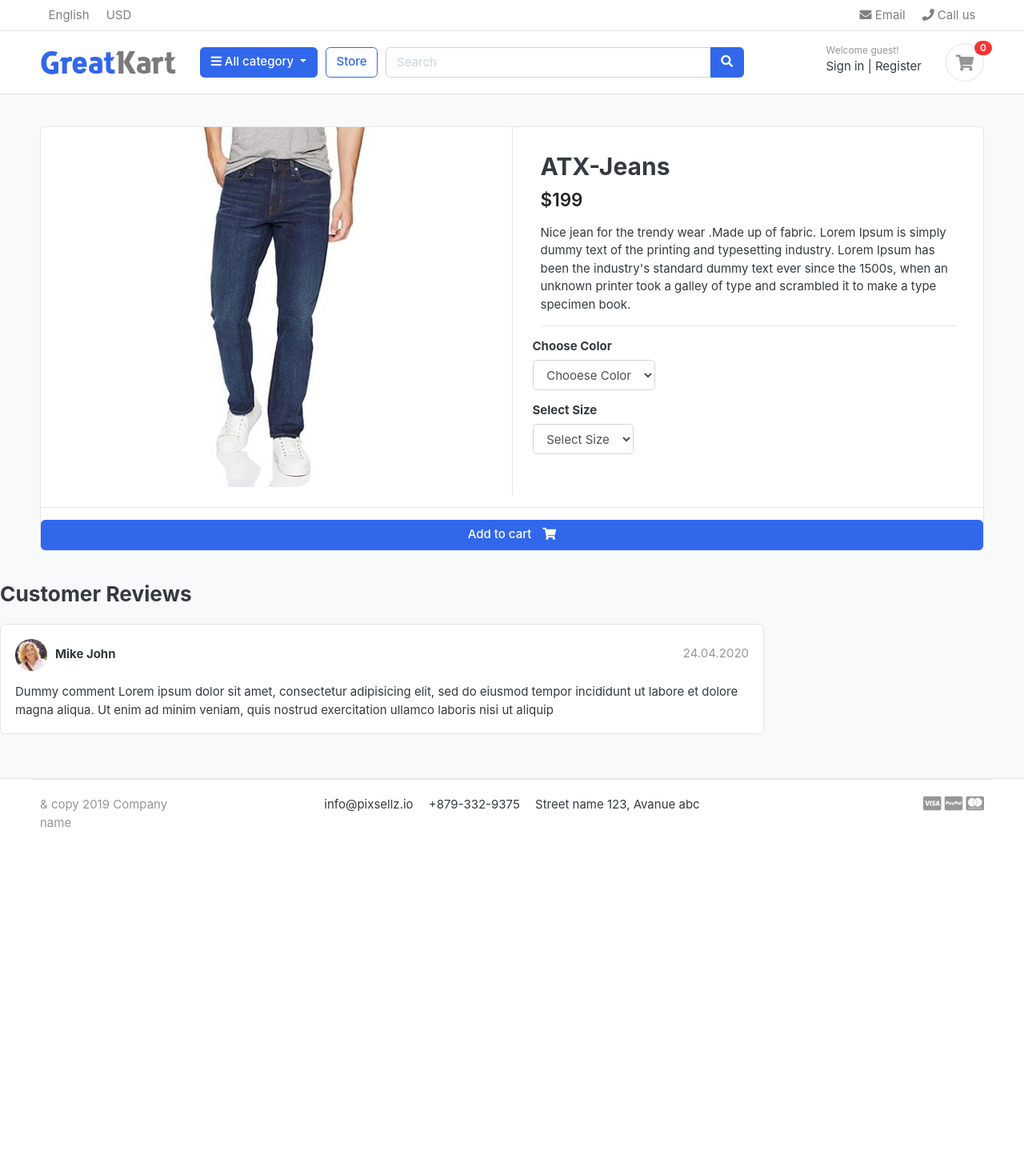
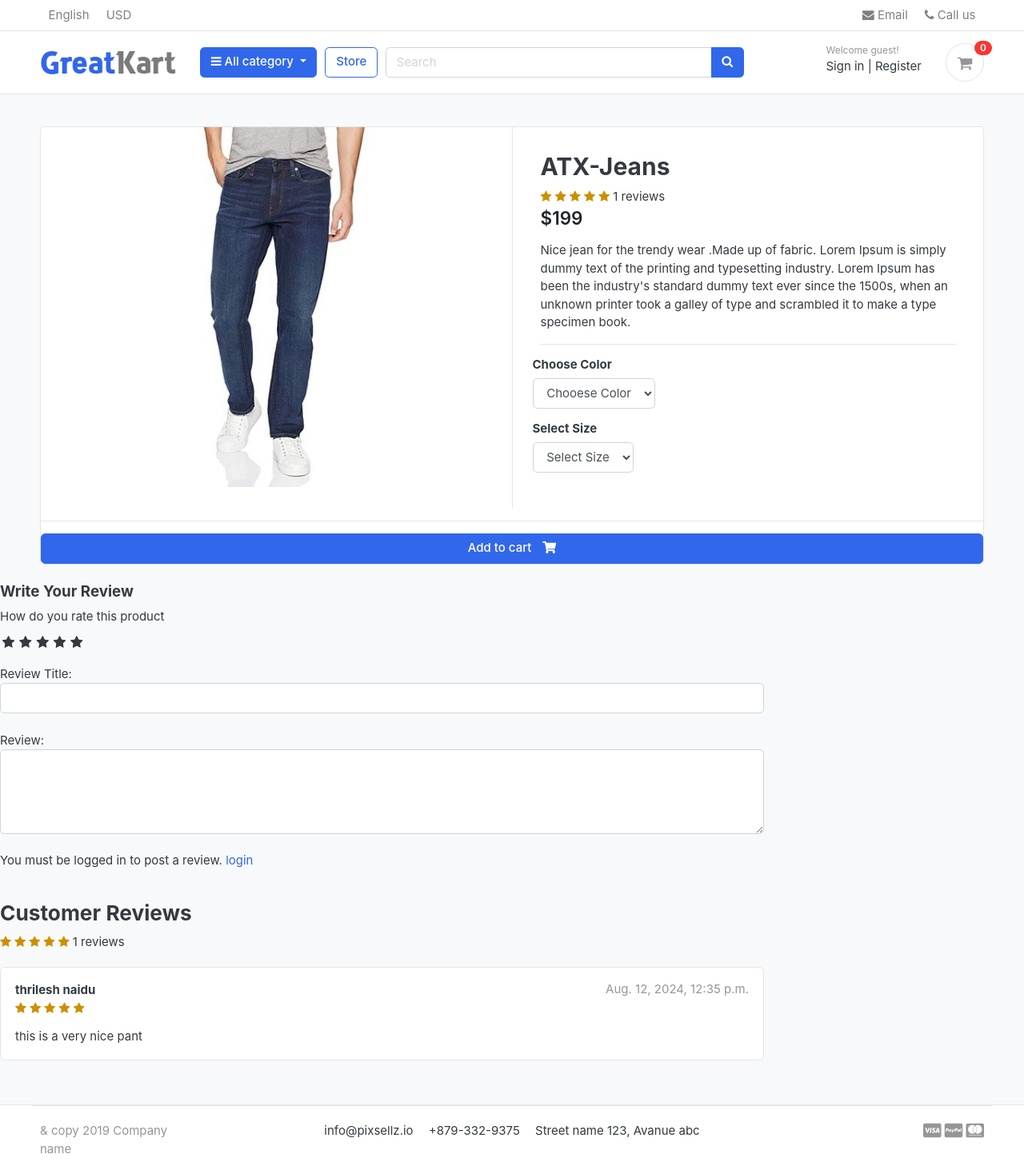
Before and after one commit to Thrilesh/Ecommerce-Project, a Django app: page /store/category/jeans/atx-jeans/ in a window 1280 px wide. Shown: the whole page at 80% size. Before the commit the page ends 1034 px from the top, so only its background shows below. Run offline with Django 4.2, Linux system fonts and the light colour scheme; data comes from the database, SQL or seed files in the repository; both versions use the stored data as it was after the commit; parts of the project's set-up code (start-up, migrations or seed data) failed here and were passed over; some libraries are stand-ins or nearby versions; some web fonts are replaced.

Commit message:
Review Rating Functionality

```diff
--- /dev/null
+++ b/PixelCart/static/css/custom.css
@@ -0,0 +1,44 @@
+.rate>input {
+    display: none;
+}
+
+.rate {
+    display: inline-block;
+    border: 0;
+}
+
+.rate>label {
+    float: right;
+}
+
+.rate>label::before {
+    display: inline-block;
+    font-size: 1.1rem;
+    font-family: FontAwesome;
+    content: "\f005";
+    margin: 0;
+    padding: 0.3rem 0.2rem;
+    cursor: pointer;
+}
+
+.rate .half::before {
+    content: "\f089";
+    position: absolute;
+    padding-right: 0;
+}
+
+.rate>input:checked~label,
+.rate>label:hover~label {
+    color: #ffb503;
+}
+
+input:checked+label:hover,
+input:checked~label:hover,
+input:checked~label:hover~label,
+label:hover~input:checked~label {
+    color: #cc9000;
+}
+
+.rating-star i {
+    color: #cc9000;
+}
--- a/PixelCart/templates/PixelCart/base.html
+++ b/PixelCart/templates/PixelCart/base.html
@@ -20,10 +20,13 @@
 
 <!-- Font awesome 5 -->
 <link href="{% static "fonts/fontawesome/css/all.min.css" %}" type="text/css" rel="stylesheet">
+<link href="https://cdnjs.cloudflare.com/ajax/libs/font-awesome/4.7.0/css/font-awesome.css" rel="stylesheet">
+
 
 <!-- custom style -->
 <link href="{% static "css/ui.css" %}" rel="stylesheet" type="text/css"/>
 <link href="{% static "css/responsive.css" %}" rel="stylesheet" media="only screen and (max-width: 1200px)" />
+<link href="{% static "css/custom.css" %}" rel="stylesheet" type="text/css"/>
 
 <!-- custom javascript -->
 <script src="{% static "js/script.js" %}" type="text/javascript"></script>
--- a/PixelCart/templates/PixelCart/product_detail.html
+++ b/PixelCart/templates/PixelCart/product_detail.html
@@ -24,6 +24,16 @@
           <article class="content-body">
 
   <h2 class="title">{{ single_product.product_name }}</h2>
+  <div class="rating-star">
+    <span>
+      <i class="fa fa-star{% if single_product.averageReview < 0.5 %} -o {% elif single_product.averageReview >= 0.5 and single_product.averageReview < 1 %}-half -o {% endif %}" aria-hidden ="true"></i>
+      <i class="fa fa-star{% if single_product.averageReview < 1.5 %} -o {% elif single_product.averageReview >= 1.5 and single_product.averageReview < 2 %}-half -o {% endif %}" aria-hidden ="true"></i>
+      <i class="fa fa-star{% if single_product.averageReview < 2.5 %} -o {% elif single_product.averageReview >= 2.5 and single_product.averageReview < 3 %}-half -o {% endif %}" aria-hidden ="true"></i>
+      <i class="fa fa-star{% if single_product.averageReview < 3.5 %} -o {% elif single_product.averageReview >= 3.5 and single_product.averageReview < 4 %}-half -o {% endif %}" aria-hidden ="true"></i>
+      <i class="fa fa-star{% if single_product.averageReview < 4.5 %} -o {% elif single_product.averageReview >= 4.5 and single_product.averageReview < 5 %}-half -o {% endif %}" aria-hidden ="true"></i>
+    </span>
+    <span>{{single_product.countReview}} reviews</span>
+  </div>
 
   <div class="mb-3">
     <var class="price h4">${{single_product.price}}</var>
@@ -79,30 +89,98 @@
   <div class="row">
         <div class="col-md-9">
 
+
+
+    <form action="{% url "submit_review" single_product.id%}" method="POST">
+      {%csrf_token%}
+      <h5>Write Your Review</h5>
+      <div>
+        <!--Review Stars-->
+      <label>How do you rate this product</label>
+      <br>
+      <div class="rate">
+
+      <input type="radio" id="rating10" name="rating" value="5" required/><label for="rating10" title="5"></label>
+      <input type="radio" id="rating9" name="rating" value="4.5" required/><label for="rating9" title="4.5" class="half"></label>
+      <input type="radio" id="rating8" name="rating" value="4" required/><label for="rating8" title="4"></label>
+      <input type="radio" id="rating7" name="rating" value="3.5" required/><label for="rating7" title="3.5" class="half"></label>
+      <input type="radio" id="rating6" name="rating" value="3" required/><label for="rating6" title="3"></label>
+      <input type="radio" id="rating5" name="rating" value="2.5" required/><label for="rating5" title="2.5" class="half"></label>
+      <input type="radio" id="rating4" name="rating" value="2" required/><label for="rating4" title="2"></label>
+      <input type="radio" id="rating3" name="rating" value="1.5" required/><label for="rating3" title="1.5" class="half"></label>
+      <input type="radio" id="rating2" name="rating" value="1" required/><label for="rating2" title="1"></label>
+      <input type="radio" id="rating1" name="rating" value="0.5" required/><label for="rating1" title="0.5" class="half"></label>
+      </div>
+<br>
+      Review Title:
+      <input type='text' class="form-control" name="subjcet">
+      <br>
+      Review:
+      <textarea name="review" rows="4" class="form-control"></textarea>
+      <br>
+      {% if user.is_authenticated %}
+        {% if orderproduct %}
+      <input type="submit" class="btn btn-primary" value="Submit Review">
+        {%else%}
+        <p>You must purchase this product to post a review.</p>
+        {% endif %}
+      {% else %}
+      <p>You must be logged in to post a review.<span><a href="{% url "login" %}">   login</a></span></p>
+      {% endif %}
+
+
+
+      </div>
+    {% include 'PixelCart\includes\alerts.html'%}
+
+
+    </form>
+    <br>
+
     <header class="section-heading">
       <h3>Customer Reviews </h3>
+      <div class="rating-star">
+        <span>
+          <i class="fa fa-star{% if single_product.averageReview < 0.5 %} -o {% elif single_product.averageReview >= 0.5 and single_product.averageReview < 1 %}-half -o {% endif %}" aria-hidden ="true"></i>
+          <i class="fa fa-star{% if single_product.averageReview < 1.5 %} -o {% elif single_product.averageReview >= 1.5 and single_product.averageReview < 2 %}-half -o {% endif %}" aria-hidden ="true"></i>
+          <i class="fa fa-star{% if single_product.averageReview < 2.5 %} -o {% elif single_product.averageReview >= 2.5 and single_product.averageReview < 3 %}-half -o {% endif %}" aria-hidden ="true"></i>
+          <i class="fa fa-star{% if single_product.averageReview < 3.5 %} -o {% elif single_product.averageReview >= 3.5 and single_product.averageReview < 4 %}-half -o {% endif %}" aria-hidden ="true"></i>
+          <i class="fa fa-star{% if single_product.averageReview < 4.5 %} -o {% elif single_product.averageReview >= 4.5 and single_product.averageReview < 5 %}-half -o {% endif %}" aria-hidden ="true"></i>
+        </span>
+        <span>{{single_product.countReview}} reviews</span>
 
-    </header>
+      </div>
+        </header>
 
-    <article class="box mb-3">
+    {% for review in reviews %}
+     <article class="box mb-3">
       <div class="icontext w-100">
-        <img src={% static "./images/avatars/avatar1.jpg"%} class="img-xs icon rounded-circle">
+        {% comment %} <img src={% static "./images/avatars/avatar1.jpg"%} class="img-xs icon rounded-circle"> {% endcomment %}
         <div class="text">
-          <span class="date text-muted float-md-right">24.04.2020 </span>
-          <h6 class="mb-1">Mike John </h6>
+          <span class="date text-muted float-md-right">{{review.updated_at}}</span>
+          <h6 class="mb-1">{{review.user.full_name}}</h6>
+          <div class="rating-star">
+            <span>
+              <i class="fa fa-star{% if review.rating == 0.5 %}-half-o{% elif review.rating < 1 %}-o {% endif %}" aria-hidden ="true"></i>
+              <i class="fa fa-star{% if review.rating == 1.5 %}-half-o{% elif review.rating < 2 %}-o {% endif %}" aria-hidden ="true"></i>
+              <i class="fa fa-star{% if review.rating == 2.5 %}-half-o{% elif review.rating < 3 %}-o {% endif %}" aria-hidden ="true"></i>
+              <i class="fa fa-star{% if review.rating == 3.5 %}-half-o{% elif review.rating < 4 %}-o {% endif %}" aria-hidden ="true"></i>
+              <i class="fa fa-star{% if review.rating == 4.5 %}-half-o{% elif review.rating < 5 %}-o {% endif %}" aria-hidden ="true"></i>
+            </span>
+            </div>
+
 
         </div>
       </div> <!-- icontext.// -->
       <div class="mt-3">
+        <h6>{{review.}}</h6>
         <p>
-          Dummy comment Lorem ipsum dolor sit amet, consectetur adipisicing elit, sed do eiusmod
-          tempor incididunt ut labore et dolore magna aliqua. Ut enim ad minim veniam,
-          quis nostrud exercitation ullamco laboris nisi ut aliquip
+          {{review.review}}
         </p>
       </div>
     </article>
 
-
+    {% endfor %}
 
     </div> <!-- col.// -->
   </div> <!-- row.// -->
--- a/accounts/models.py
+++ b/accounts/models.py
@@ -56,6 +56,9 @@ class Account(AbstractBaseUser):
 
     objects = MyAccountManager()
 
+    def full_name(self):
+        return f"{self.first_name} {self.last_name}"
+
     def __str__(self):
         return self.email
 
--- a/store/admin.py
+++ b/store/admin.py
@@ -1,5 +1,5 @@
 from django.contrib import admin
-from . models import Product, Variation
+from . models import Product, Variation, ReviewRating
 
 
 class ProductAdmin(admin.ModelAdmin):
@@ -20,5 +20,6 @@ class VariationAdmin(admin.ModelAdmin):
 
 admin.site.register(Product, ProductAdmin)
 admin.site.register(Variation, VariationAdmin)
+admin.site.register(ReviewRating)
 
 # Register your models here.
--- a/store/urls.py
+++ b/store/urls.py
@@ -7,5 +7,8 @@ urlpatterns = [
          views.store, name="products_by_category"),
     path('category/<slug:category_slug>/<slug:product_slug>/',
          views.product_detail, name="product_detail"),
-    path('search/', views.search, name='search')
+    path('search/', views.search, name='search'),
+
+    path('submit_review/<int:product_id>/',
+         views.submit_review, name="submit_review")
 ]
--- a/store/views.py
+++ b/store/views.py
@@ -1,14 +1,20 @@
+
 
 from datetime import date
+from django.contrib import messages
 from django.db.models import Q
 from django.http import HttpResponse
-from django.shortcuts import render, get_object_or_404
+from django.shortcuts import redirect, render, get_object_or_404
 
 from cart.models import CartItem
 from cart.views import _cart_id
+from orders.models import OrderProduct
 from .models import Product
 from category.models import Category
 from django.core.paginator import EmptyPage, PageNotAnInteger, Paginator
+
+from store.models import ReviewRating
+from .forms import ReviewForm
 
 
 def store(request, category_slug=None):
@@ -42,12 +48,26 @@ def product_detail(request, category_slug, product_slug):
             category__slug=category_slug, slug=product_slug)
         in_cart = CartItem.objects.filter(cart__cart_id=_cart_id(
             request), product=single_product).exists()
-    except Exception as e:
-        raise e
+    except Product.DoesNotExist:
+        single_product = None
+        in_cart = False
+
+    orderproduct = None
+    reviews = []
+
+    if request.user.is_authenticated:
+        orderproduct = OrderProduct.objects.filter(
+            user=request.user, product_id=single_product.id).first()
+
+    # Get reviews (outside the if block to make it always available)
+    reviews = ReviewRating.objects.filter(
+        product_id=single_product.id, status=True)
+
     context = {
         'single_product': single_product,
         'in_cart': in_cart,
-
+        'orderproduct': orderproduct,
+        'reviews': reviews,
     }
     return render(request, "Pixelcart/product_detail.html", context)
 
@@ -65,3 +85,29 @@ def search(request):
         "product_count": product_count,
     }
     return render(request, "Pixelcart/store.html", context)
+
+
+def submit_review(request, product_id):
+    url = request.META.get("HTTP_REFERER")
+    if request.method == 'POST':
+        try:
+            reviews = ReviewRating.objects.get(
+                user__id=request.user.id, product__id=product_id)
+            form = ReviewForm(request.POST, instance=reviews)
+            form.save()
+            messages.success(
+                request, "Thank You! Your review has been updated")
+            return redirect(url)
+        except ReviewRating.DoesNotExist:
+            form = ReviewForm(request.POST)
+            if form.is_valid():
+                data = ReviewRating()
+                data.subject = form.cleaned_data['subject']
+                data.review = form.cleaned_data['review']
+                data.rating = form.cleaned_data['rating']
+                data.ip_address = request.META.get("REMOTE_ADDR")
+                data.product_id = product_id
+                data.user_id = request.user.id
+                data.save()
+                messages.success("Thank You! Your review has been submitted")
+                return redirect(url)
```
Also changed, not shown: store/forms.py (added, +8 -0 lines), store/models.py (+35 -0 lines), db.sqlite3, store/migrations/0003_reviewrating.py (added).
